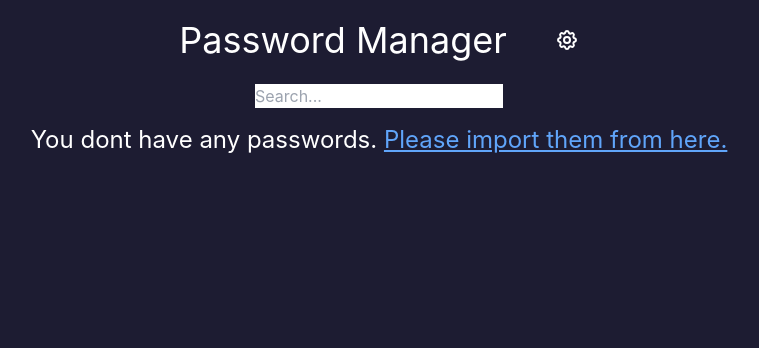
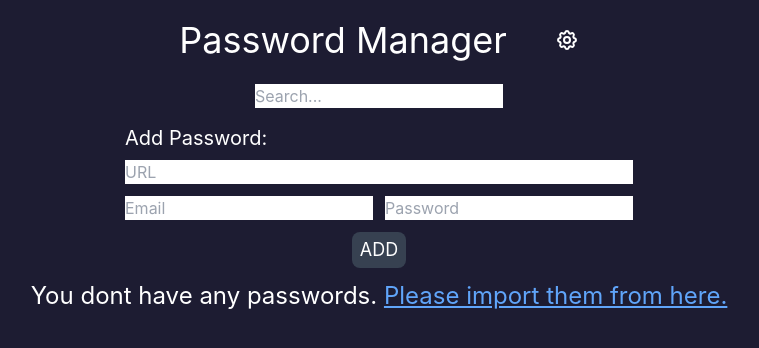
Before and after one commit to SiddhantMadhur/passwordmanager, a Next.js app: page / in a window 1280 px wide. Shown: the top 348 px of the page, without its empty margins (261-1020 px from the left). Built offline with nearby package versions, Linux system fonts and the light colour scheme.

Commit message:
added input option

```diff
--- a/pages/index.jsx
+++ b/pages/index.jsx
@@ -3,6 +3,11 @@ import React, { useState, useEffect } from 'react'
 import Link from 'next/link'
 
 function HomePage() {
+
+  const [reload, setReload] = useState(-1)
+  const [tempURL, setTempURL] = useState('')
+  const [tempEmail, setEmail] = useState('')
+  const [tempPassword, setTempPassword] = useState('')
 
   const [filter, setFilter] = useState('')
 
@@ -15,7 +20,7 @@ function HomePage() {
 
   useEffect(() => {
     setPasswords(JSON.parse(localStorage.getItem('passwords')))
-  }, [])
+  }, [reload])
 
   useEffect(() => {
     console.log(passwords)
@@ -38,13 +43,55 @@ function HomePage() {
         </div>
       </div>
       <div className='flex justify-center my-4'>
-        <input className='text-black' type="text" placeholder='Search...' onChange={(e)=>setFilter(e.target.value)} />
+        <input className='text-black' type="text" placeholder='Search...' onChange={(e) => setFilter(e.target.value)} />
+      </div>
+      <div className='mx-auto max-w-fit my-3'>
+        <div className='text-xl my-2'>
+          Add Password:
+        </div>
+        <div className='flex flex-col gap-3 text-black'>
+          <div>
+            <input className='w-full' type="text" placeholder='URL' onChange={e=>setTempURL(e.target.value)} />
+          </div>
+          <div className='flex gap-x-3'>
+            <input type="text" placeholder='Email' onChange={e=>setEmail(e.target.value)} />
+            <input type="text" placeholder='Password' onChange={e=>setTempPassword(e.target.value)} />
+          </div>
+          <div className='text-center'>
+            <button onClick={()=>{
+              let URL = tempURL.replace('http://', '').replace('https://', '').replace('www.', '')
+              let tempName = '';
+              let chk = true;
+              for (let i = 0; i < URL.length; i++) {
+                if (chk) {
+                  if (URL.charAt(i) === '/') {
+                    chk = false
+                  } else {
+                    tempName = tempName + URL.charAt(i)
+                  }
+                }
+              }
+              const tempInput = [{
+                username: tempEmail,
+                password: tempPassword,
+                name: tempName,
+                url: tempURL
+              }]
+
+              const temp = tempInput.concat(JSON.parse(localStorage.getItem('passwords')))
+              localStorage.setItem('passwords', JSON.stringify(temp))
+              setReload(reload+1)
+            }} className='bg-gray-700 text-white hover:bg-gray-500 px-2 py-1 rounded-lg text-lg'>
+              ADD
+            </button>
+          </div>
+        </div>
       </div>
       <div>
 
         {
           passwords !== null ? (
-            <table className='mx-auto w-[800px]'>
+            <table className='mx-auto w-[770px]'>
               <tbody>
                 <tr className='text-left'>
                   <th>Index</th>
```
